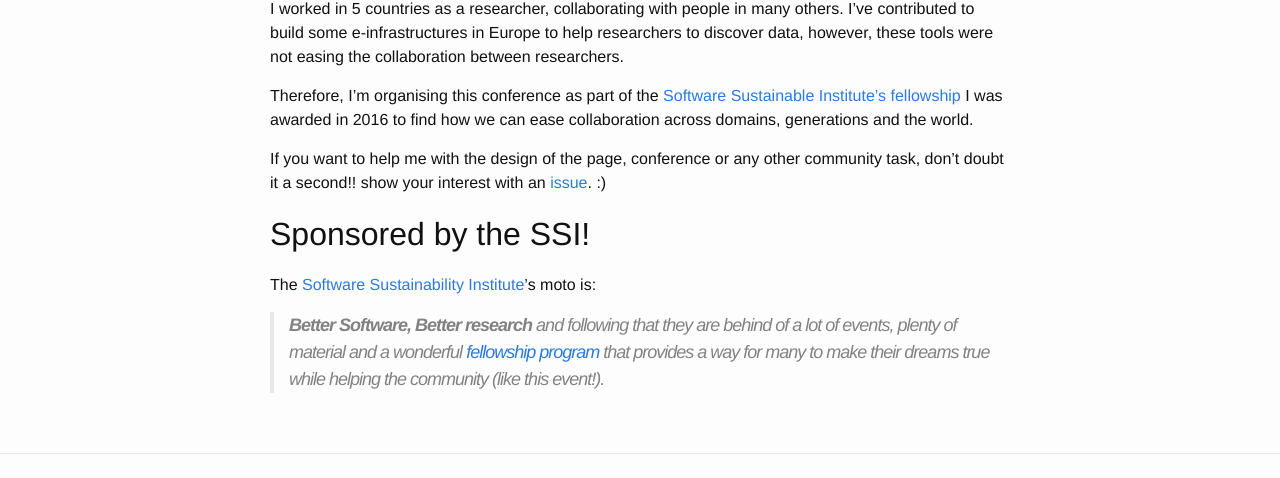
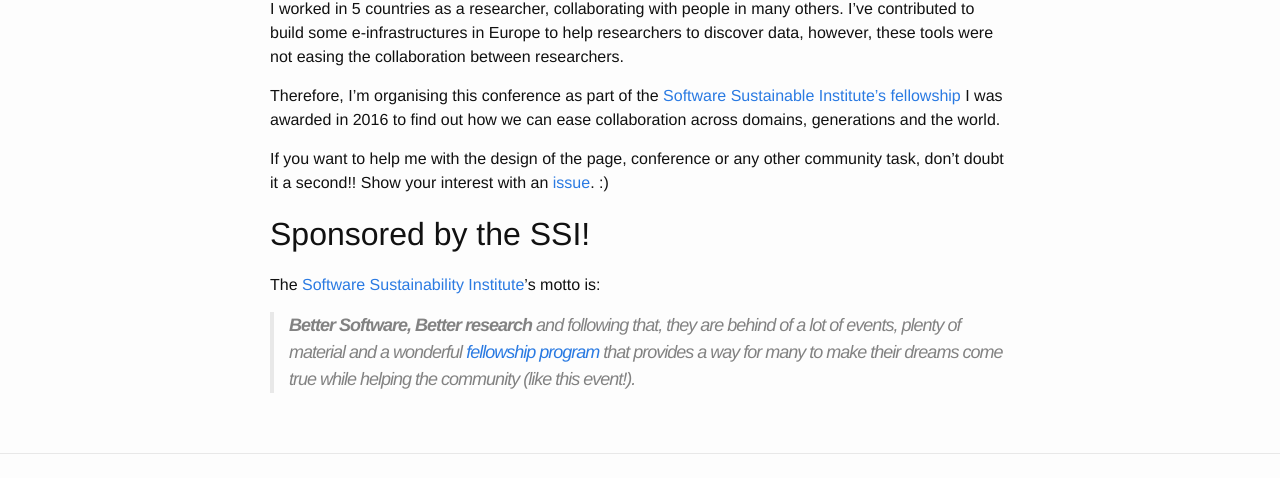
Before and after one commit to ScienceTogether/sciencetogether.github.io, a Jekyll site: the page built from about.md, in a window 1280 px wide. Shown: the part 386-864 px from the top of the page. Built offline with Jekyll 4.4.1, drawn with Linux system fonts in a browser that asks for light colours.

Commit message:
copyedits

```diff
--- a/about.md
+++ b/about.md
@@ -23,18 +23,18 @@
 
 Therefore, I'm organising this conference as part of the
 [Software Sustainable Institute's fellowship](https://www.software.ac.uk/fellowship-programme)
-I was awarded in 2016 to find how we can ease collaboration across
+I was awarded in 2016 to find out how we can ease collaboration across
 domains, generations and the world.
 
 If you want to help me with the design of the page, conference or any
-other community task, don't doubt it a second!! show your interest
+other community task, don't doubt it a second!! Show your interest
 with an [issue](https://github.com/ScienceTogether/sciencetogether.github.io/issues). :)
 
 ## Sponsored by the SSI!
 
-The [Software Sustainability Institute](https://www.software.ac.uk/)'s moto is:
+The [Software Sustainability Institute](https://www.software.ac.uk/)'s motto is:
 > **Better Software, Better research**
-and following that they are behind of a lot of events, plenty of material and
+and following that, they are behind of a lot of events, plenty of material and
 a wonderful [fellowship program](https://www.software.ac.uk/fellowship-programme)
-that provides a way for many to make their dreams true while helping the community
+that provides a way for many to make their dreams come true while helping the community
 (like this event!).
```
